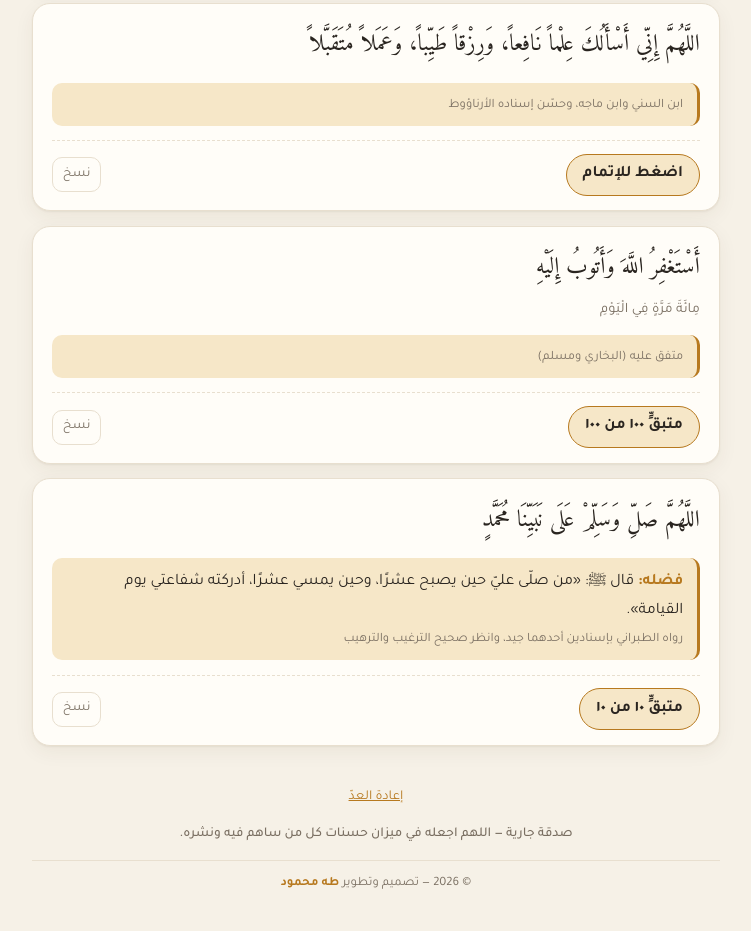
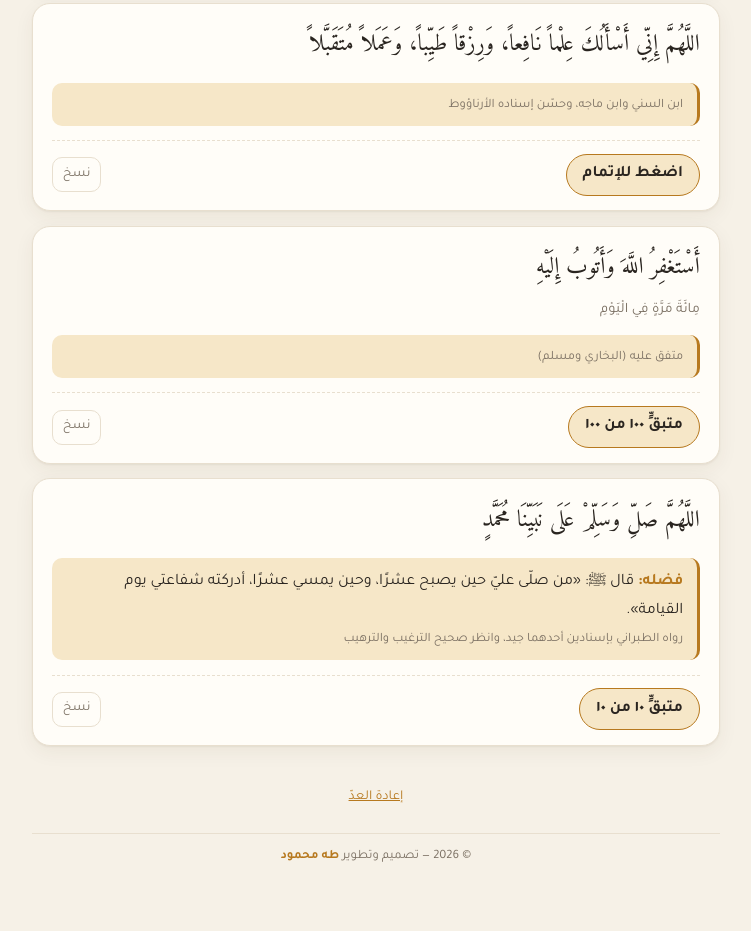
Before and after one commit to tahamahmoud412/azkarak, a plain HTML site: page index.html in a window 1280 px wide. Shown: the part 6571-7502 px from the top of the page, without its empty margins (264-1015 px from the left). After the commit the page ends 7476 px from the top, so only its background shows below. Drawn offline with Linux system fonts and the light colour scheme; no server answers.

Commit message:
إزالة سطر الصدقة الجارية من الفوتر
Co-Authored-By: Claude Opus 5.5 <noreply@anthropic.com>

```diff
--- a/index.html
+++ b/index.html
@@ -45,7 +45,6 @@
 
   <footer class="foot">
     <button class="link-btn" id="resetBtn">إعادة العدّ</button>
-    <p class="sadaqa">صدقة جارية — اللهم اجعله في ميزان حسنات كل من ساهم فيه ونشره.</p>
     <p class="copy">© <span id="year">2026</span> — تصميم وتطوير <a href="https://github.com/tahamahmoud412" target="_blank" rel="noopener">طه محمود</a></p>
   </footer>
 
--- a/style.css
+++ b/style.css
@@ -256,7 +256,6 @@ button { font: inherit; color: inherit; cursor: pointer; }
 }
 .foot p { margin: .3rem 0; }
 .foot a { color: var(--accent); }
-.sadaqa { font-weight: 500; }
 .copy {
   margin-top: .9rem !important;
   padding-top: .8rem;
```
